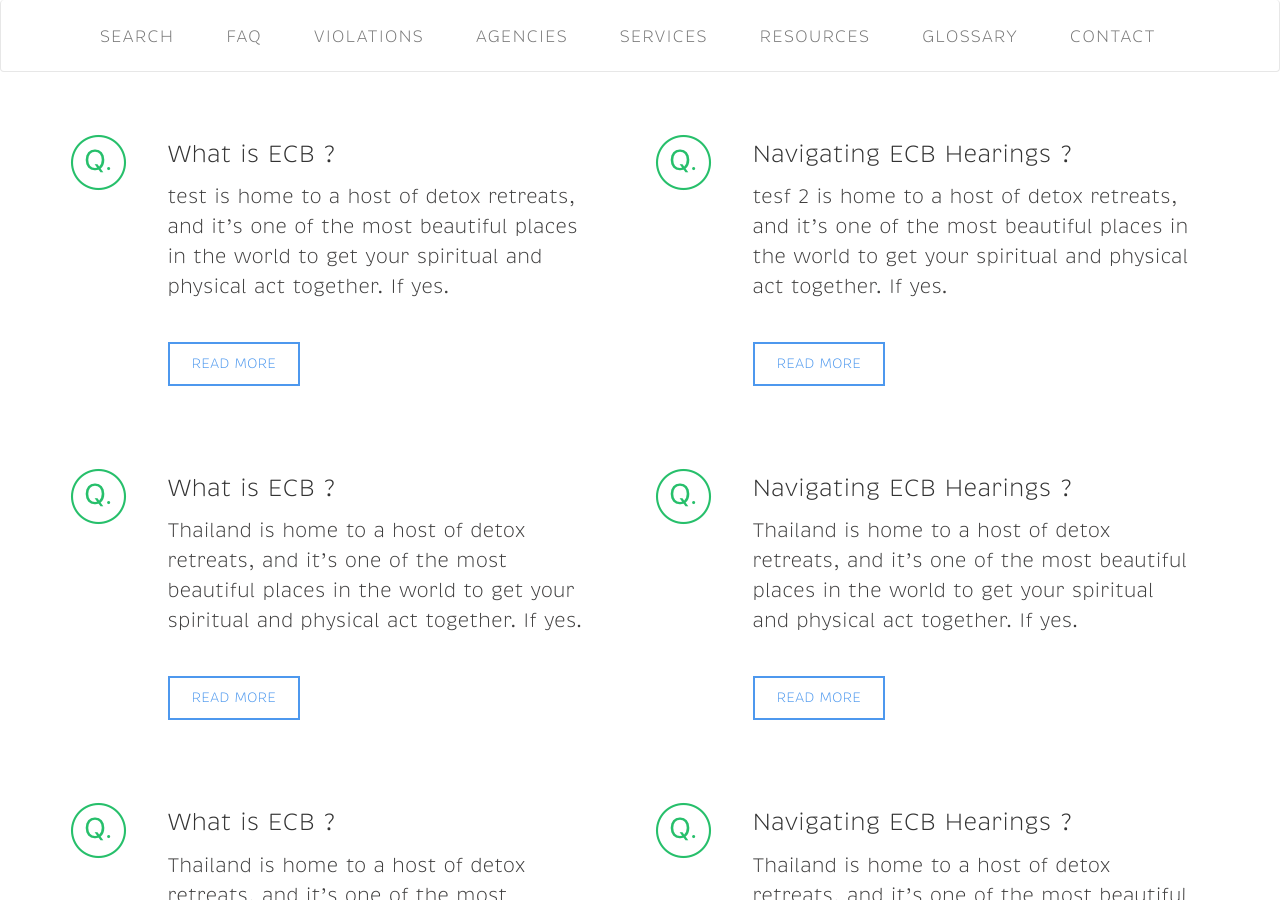
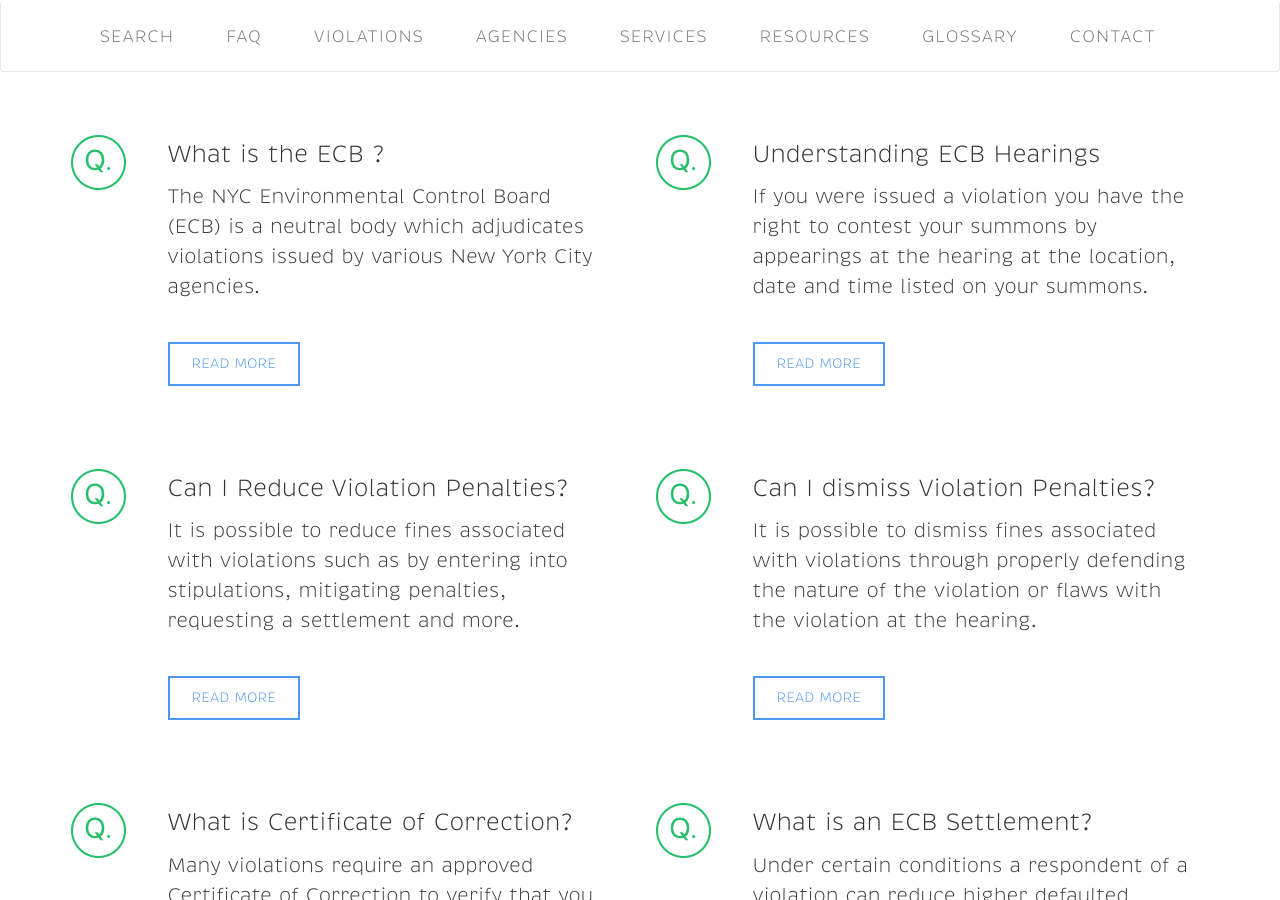
Before and after one commit to JordanBardach/ECBWebsite, a Jekyll site: the page built from index.html, in a window 1280 px wide and 900 px high, scrolled down 953 px. Built offline with Jekyll 4.4.1, drawn with Linux system fonts in a browser that asks for light colours; nearby versions of some CDN libraries; some of the changed text lies outside the part shown.

Commit message:
Added Content to FAQ on homepage

```diff
--- a/_includes/landing.html
+++ b/_includes/landing.html
@@ -4,8 +4,8 @@
 		<div class="container-fluid container-landing">
 			<div class="row">
 				<div class="col-md-offset-2 col-md-8 col-xs-12">
-					<h1 class="text-center">Search for Violation </h1>
-					<p>Enter Your address below to search for violations</p>
+					<h1 class="text-center">Search for Violations</h1>
+					<p>Enter Your address below to search for DOB violations</p>
 					<div class="row mar-20 " >
 						<div class="col-md-offset-1 col-md-3 col-xs-12 col-sm-6 enter-address">
 							<select name="borough" id="borough-select">
--- a/_includes/questions.html
+++ b/_includes/questions.html
@@ -1,5 +1,5 @@
 <section id="questions">
-	<h1 class="text-center ">Most common Questions</h1>
+	<h1 class="text-center ">Frequently Asked Questions</h1>
 	<div class="container">
 	<div class="row questions-row">
 		<div class="col-md-1">
@@ -9,8 +9,8 @@
 
 			<div class="questions-col">
 
-			<h3>What is ECB ?</h3>
-			<p>test is home to a host of detox retreats, and it’s one of the most beautiful places in the world to get your spiritual and physical act together. If yes.</p>
+			<h3>What is the ECB ?</h3>
+			<p>The NYC Environmental Control Board (ECB) is a neutral body which adjudicates violations issued by various New York City agencies.</p>
 			<a href="/what-is-the-ecb" class="btn  read-more-btn">Read More</a>
 			</div>
 		</div>
@@ -18,8 +18,8 @@
 			<img src="images/Q.png" alt="" style="float:left">
 		</div>
 		<div class="col-md-5 questions-col">
-			<h3>Navigating ECB Hearings ?</h3>
-			<p>tesf 2 is home to a host of detox retreats, and it’s one of the most beautiful places in the world to get your spiritual and physical act together. If yes.</p>
+			<h3>Understanding ECB Hearings</h3>
+			<p>If you were issued a violation you have the right to contest your summons by appearings at the hearing at the location, date and time listed on your summons.</p>
 			<a href="/navigating-ecb-hearings" class="btn  read-more-btn">Read More</a>
 		</div>
 	</div>
@@ -31,8 +31,8 @@
 
 			<div class="questions-col">
 
-			<h3>What is ECB ?</h3>
-			<p>Thailand is home to a host of detox retreats, and it’s one of the most beautiful places in the world to get your spiritual and physical act together. If yes.</p>
+			<h3>Can I Reduce Violation Penalties?</h3>
+			<p>It is possible to reduce fines associated with violations such as by entering into stipulations, mitigating penalties, requesting a settlement and more.</p>
 			<a href="" class="btn  read-more-btn">Read More</a>
 			</div>
 		</div>
@@ -40,8 +40,8 @@
 			<img src="images/Q.png" alt="" style="float:left">
 		</div>
 		<div class="col-md-5 questions-col">
-			<h3>Navigating ECB Hearings ?</h3>
-			<p>Thailand is home to a host of detox retreats, and it’s one of the most beautiful places in the world to get your spiritual and physical act together. If yes.</p>
+			<h3>Can I dismiss Violation Penalties?</h3>
+			<p>It is possible to dismiss fines associated with violations through properly defending the nature of the violation or flaws with the violation at the hearing.</p>
 			<a href="" class="btn  read-more-btn">Read More</a>
 		</div>
 	</div>
@@ -53,8 +53,8 @@
 
 			<div class="questions-col">
 
-			<h3>What is ECB ?</h3>
-			<p>Thailand is home to a host of detox retreats, and it’s one of the most beautiful places in the world to get your spiritual and physical act together. If yes.</p>
+			<h3>What is Certificate of Correction?</h3>
+			<p>Many violations require an approved Certificate of Correction to verify that you have complied with corrective measures.  Failing to do so can result in receiving additional violations.</p>
 			<a href="" class="btn  read-more-btn">Read More</a>
 			</div>
 		</div>
@@ -62,8 +62,8 @@
 			<img src="images/Q.png" alt="" style="float:left">
 		</div>
 		<div class="col-md-5 questions-col">
-			<h3>Navigating ECB Hearings ?</h3>
-			<p>Thailand is home to a host of detox retreats, and it’s one of the most beautiful places in the world to get your spiritual and physical act together. If yes.</p>
+			<h3>What is an ECB Settlement?</h3>
+			<p>Under certain conditions a respondent of a violation can reduce higher defaulted penalty amounts and additional accrued interest through the Penalty Relief Program.  </p>
 			<a href="" class="btn  read-more-btn">Read More</a>
 		</div>
 	</div>
@@ -75,8 +75,8 @@
 
 			<div class="questions-col">
 
-			<h3>Reducing Violation Penalties?</h3>
-			<p>Thailand is home to a host of detox retreats, and it’s one of the most beautiful places in the world to get your spiritual and physical act together. If yes.</p>
+			<h3>I Received a Default Notice, What Are My Options?</h3>
+			<p>If you received a default notice you have failed to appear at your hearing. You may request that the default status be removed and a new hearing date to be set through specific processes.</p>
 			<a href="" class="btn  read-more-btn">Read More</a>
 			</div>
 		</div>
@@ -84,7 +84,7 @@
 			<img src="images/Q.png" alt="" style="float:left">
 		</div>
 		<div class="col-md-5 questions-col">
-			<h3>Dismissing Violation Penalties?</h3>
+			<h3>I received an ECB notice of money owed, what do I do?</h3>
 			<p>Thailand is home to a host of detox retreats, and it’s one of the most beautiful places in the world to get your spiritual and physical act together. If yes.</p>
 			<a href="" class="btn  read-more-btn">Read More</a>
 		</div>
```
